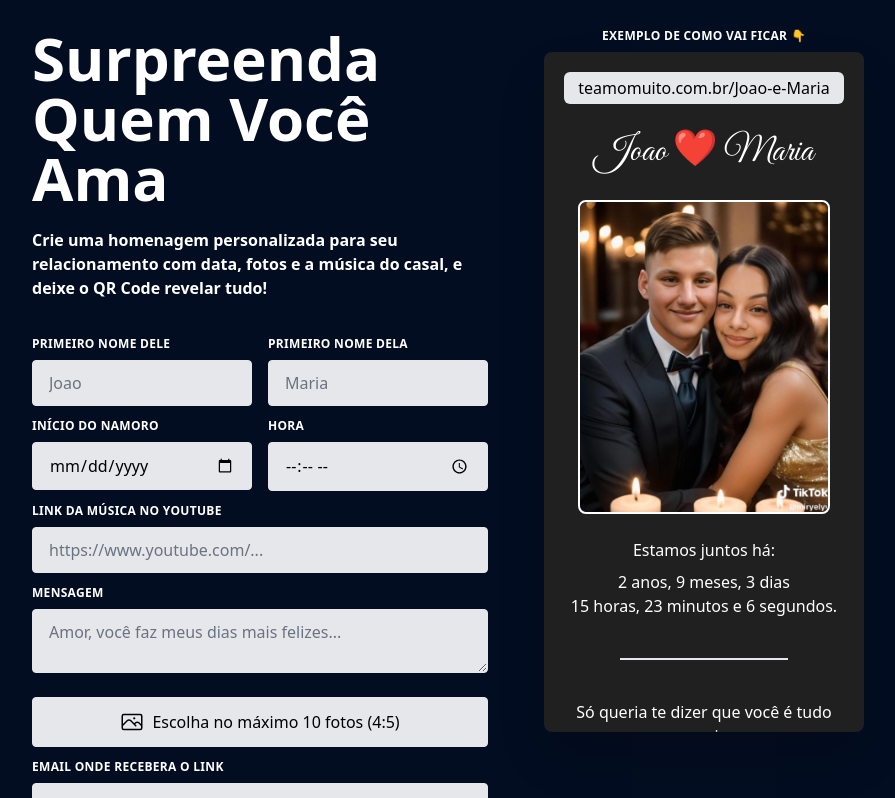
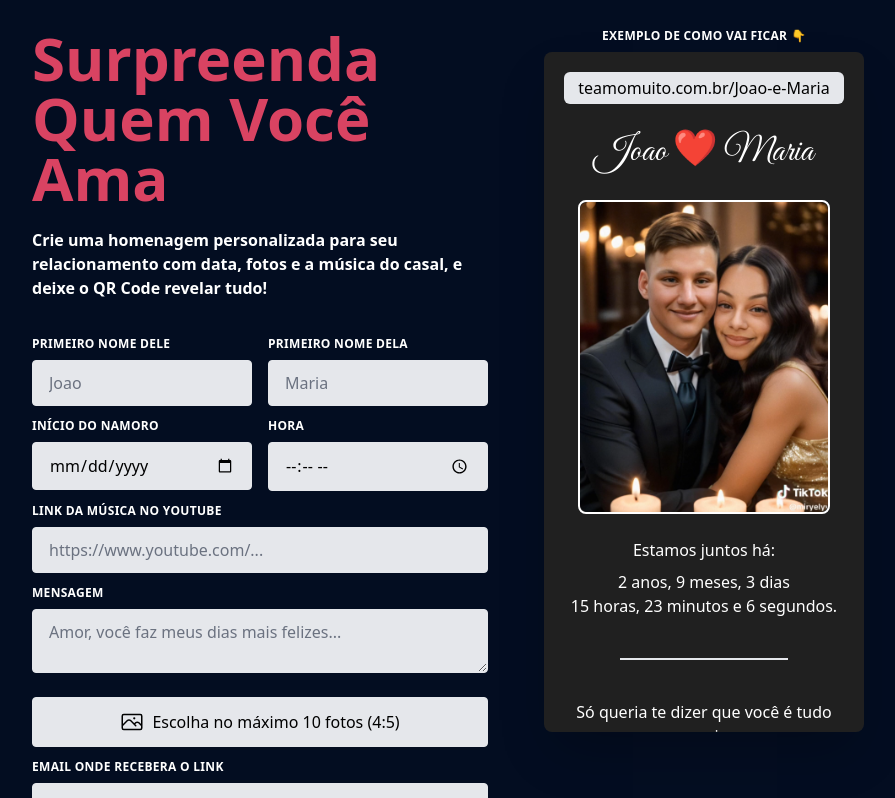
Before and after one commit to MateusHoffman/teamomuito_client, a Next.js app: page / in a window 1280 px wide. Shown: the top 798 px of the page, without its empty margins (192-1087 px from the left). Built offline with nearby package versions, Linux system fonts and the light colour scheme.

Commit message:
atualizado a cor do titulo

```diff
--- a/src/app/page.tsx
+++ b/src/app/page.tsx
@@ -245,7 +245,7 @@ Beijinhos`,
       <div className="min-h-screen px-4 py-4 overflow-x-hidden lg:flex lg:justify-center lg:gap-14 lg:px-56 lg:py-7">
         <div className="lg:w-full">
           <form className="flex flex-col h-full gap-3">
-            <h1 className="pb-2 text-6xl font-bold text-left text-white text-[#ff4e6dd9]">
+            <h1 className="pb-2 text-6xl font-bold text-left text-[#ff4e6dd9]">
               Surpreenda Quem Você Ama
             </h1>
             <p className="pb-6 text-base font-bold text-left text-white">
```
